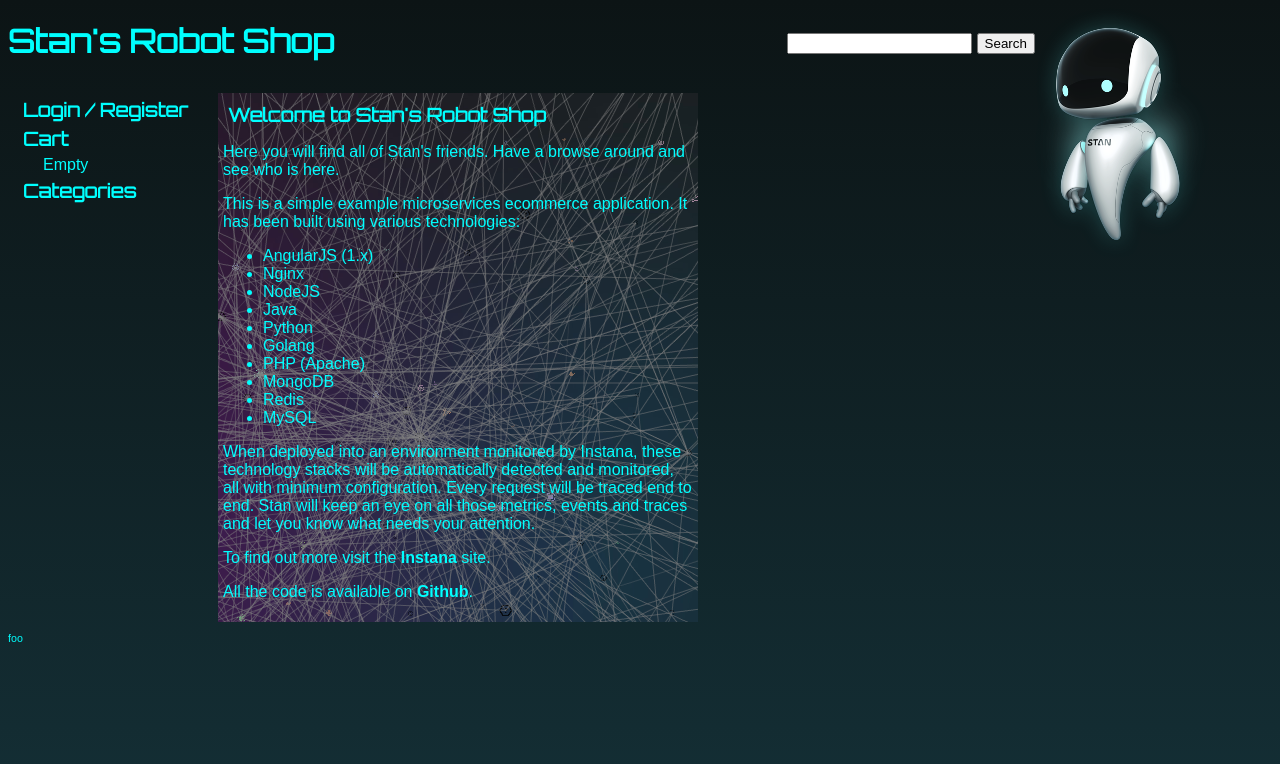
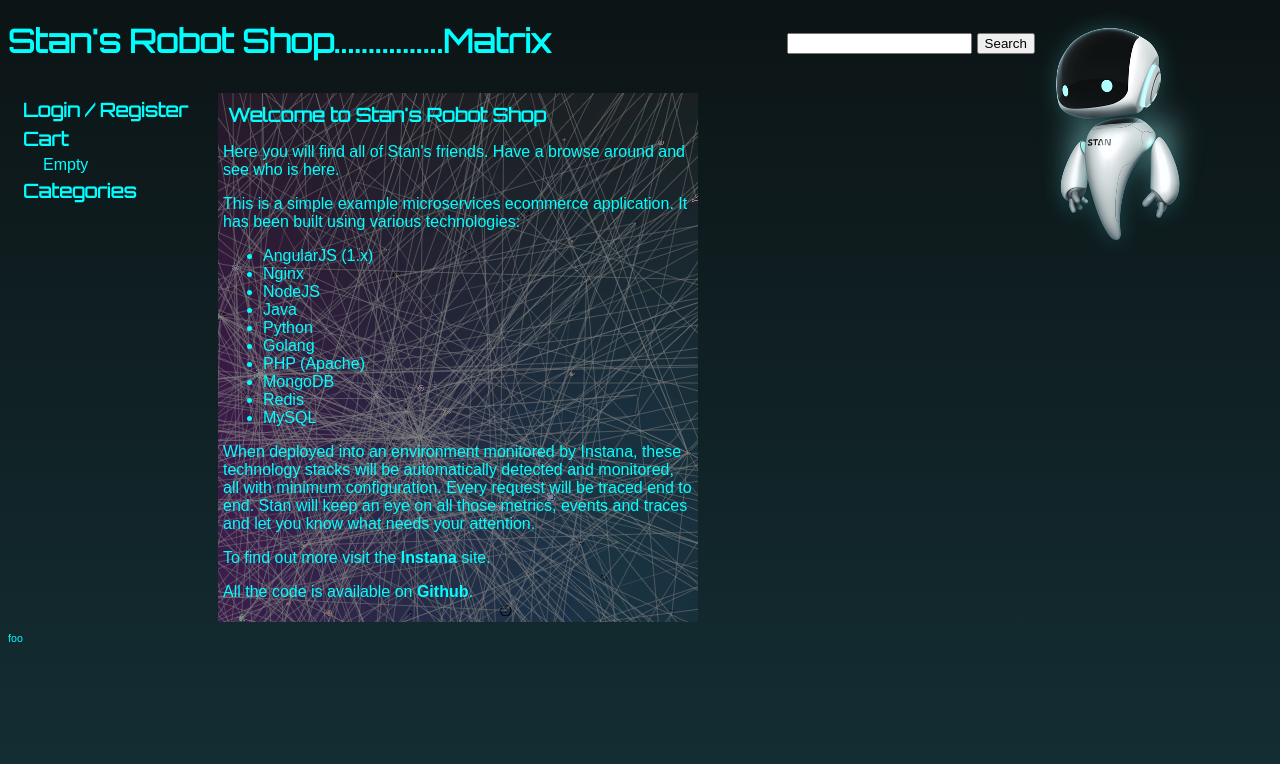
Before and after one commit to opttimusprime/frontend, a plain HTML site: page app/index.html in a window 1280 px wide. Drawn offline with nearby package versions, Linux system fonts and the light colour scheme; some packages are replaced by stand-ins of ours; no server answers.

```diff
--- a/app/index.html
+++ b/app/index.html
@@ -15,7 +15,7 @@
 
 <body ng-app="robotshop">
 <div ng-controller="shopform">
-    <h1><a href="/">Stan's Robot Shop</a></h1>
+    <h1><a href="/">Stan's Robot Shop................Matrix</a></h1>
     <span id="stan">
         <img src="/media/stan.png"/>
     </span>
```
